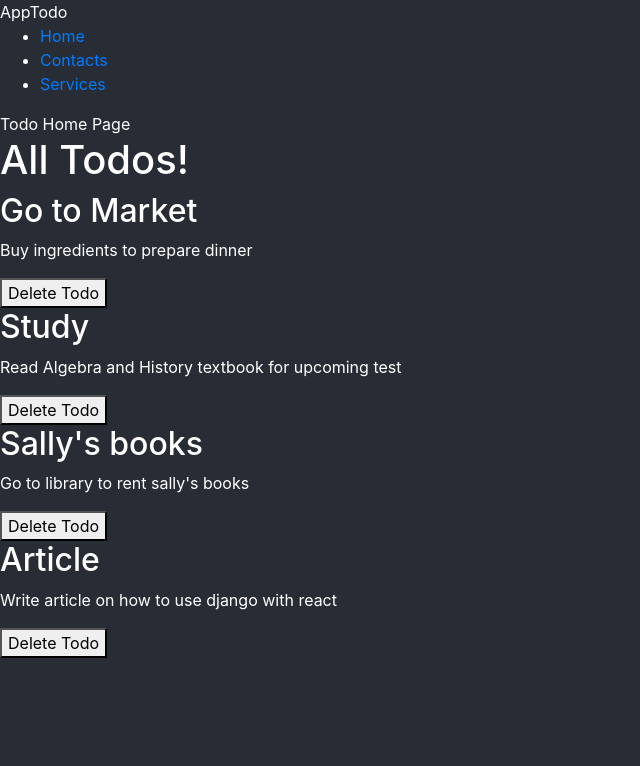
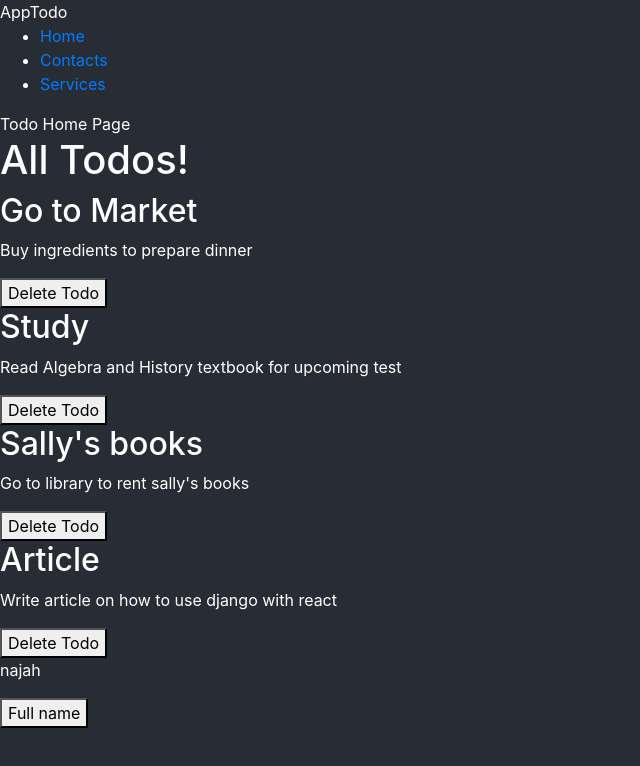
Before and after one commit to Najah-Ahmed/fontend_todo_django_restframwork, a React (Create React App) app: page / in a window 1280 px wide. Shown: the top 766 px of the page, without its empty margins (0-640 px from the left). Built offline with nearby package versions, Linux system fonts and the light colour scheme.

Commit message:
update todo components

```diff
--- a/src/components/Todo.js
+++ b/src/components/Todo.js
@@ -2,6 +2,7 @@
 import TodoList from './TodoList'
 
 const Todo=()=>{
+  const [name,setName]=useState('najah')
   const [todos,setTodos]=useState([
     {
     id: 1,
@@ -35,8 +36,8 @@
 
 useEffect(()=>{
   console.log('use effect running')
-  console.log(todos)
-})
+  console.log(name)
+},[name])
   return(
 <div className="showcase">
   Todo Home Page
@@ -45,6 +46,8 @@
   {/*  reuse components */}
   {/* <TodoList todos={todos.filter((todo)=> todo.completed===true)} title="Complete Todos"/>
   <TodoList todos={todos.filter((todo)=> todo.completed===false)} title="Un Complete Todos"/> */}
+  <p>{name}</p>
+  <button onClick={()=>{setName('najah ahmed')}}>Full name</button>
 </div>
   )
 }
```
Also changed, not shown: 1 other file (tests, documents, lock files or other folders).
